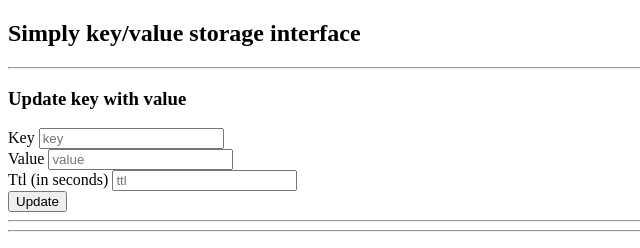
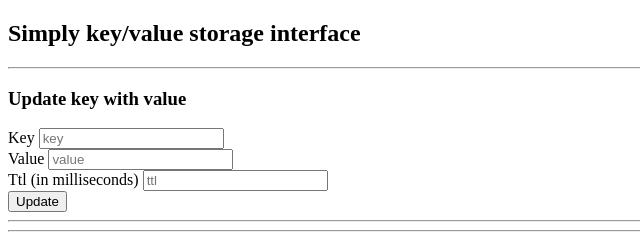
Before and after one commit to sergey-ivlev/eostorage, a plain HTML site: page priv/index.html in a window 1280 px wide. Shown: the top 248 px of the page, 0-640 px from the left. Drawn offline with nearby package versions, Linux system fonts and the light colour scheme.

Commit message:
change ttl to milliseconds

```diff
--- a/priv/index.html
+++ b/priv/index.html
@@ -51,7 +51,7 @@
                     <input type="text" name="key" id="key" placeholder="key"/><br></div>
                 <div id="valuediv"><label>Value</label>
                     <input type="text" name="value" id="value" placeholder="value"/></div>
-                <div id="ttldiv"><label>Ttl (in seconds)</label>
+                <div id="ttldiv"><label>Ttl (in milliseconds)</label>
                     <input type="text" name="value" id="ttl" placeholder="ttl"/></div>
             </form>
             <button id="btn_post">Update</button>
```
Also changed, not shown: 2 other files.
